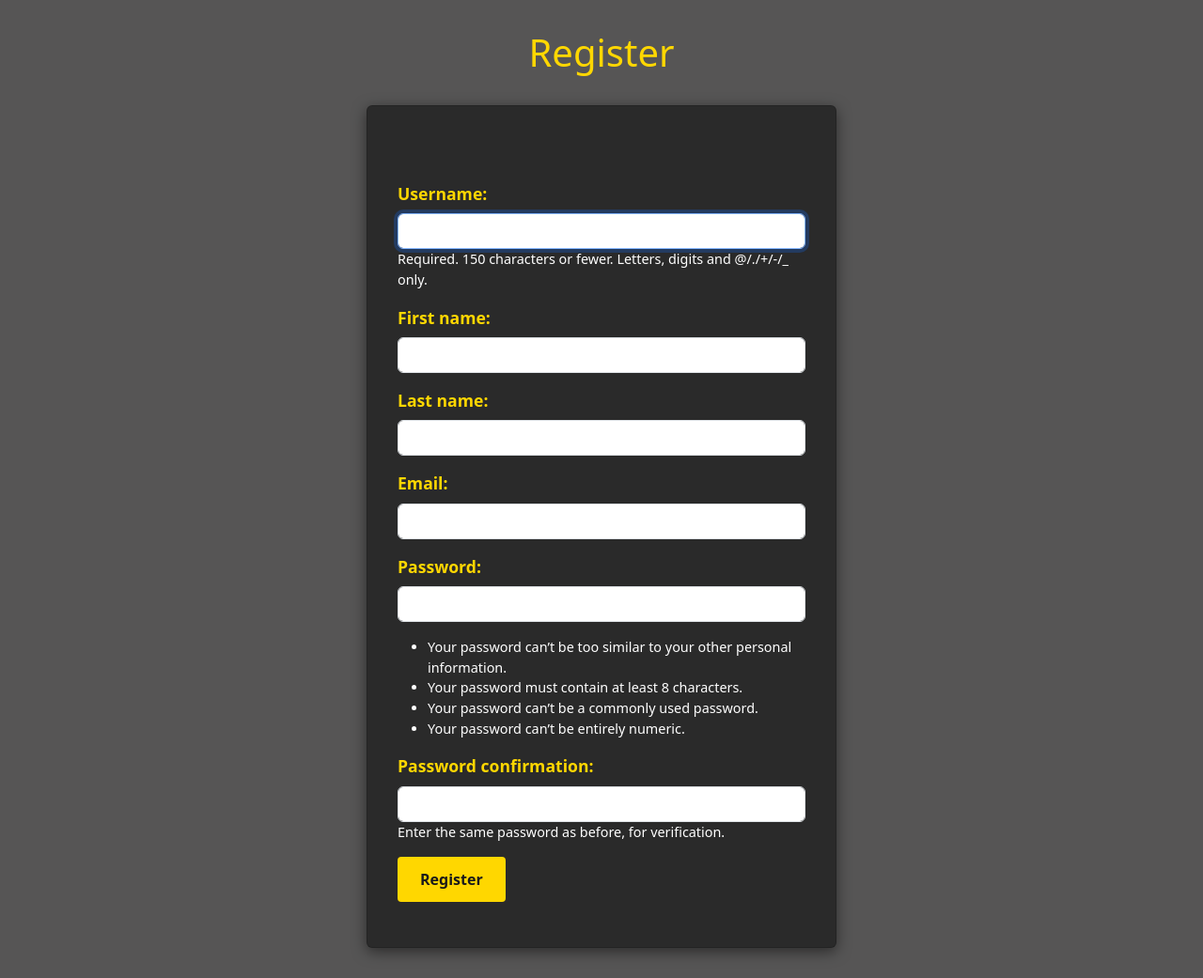
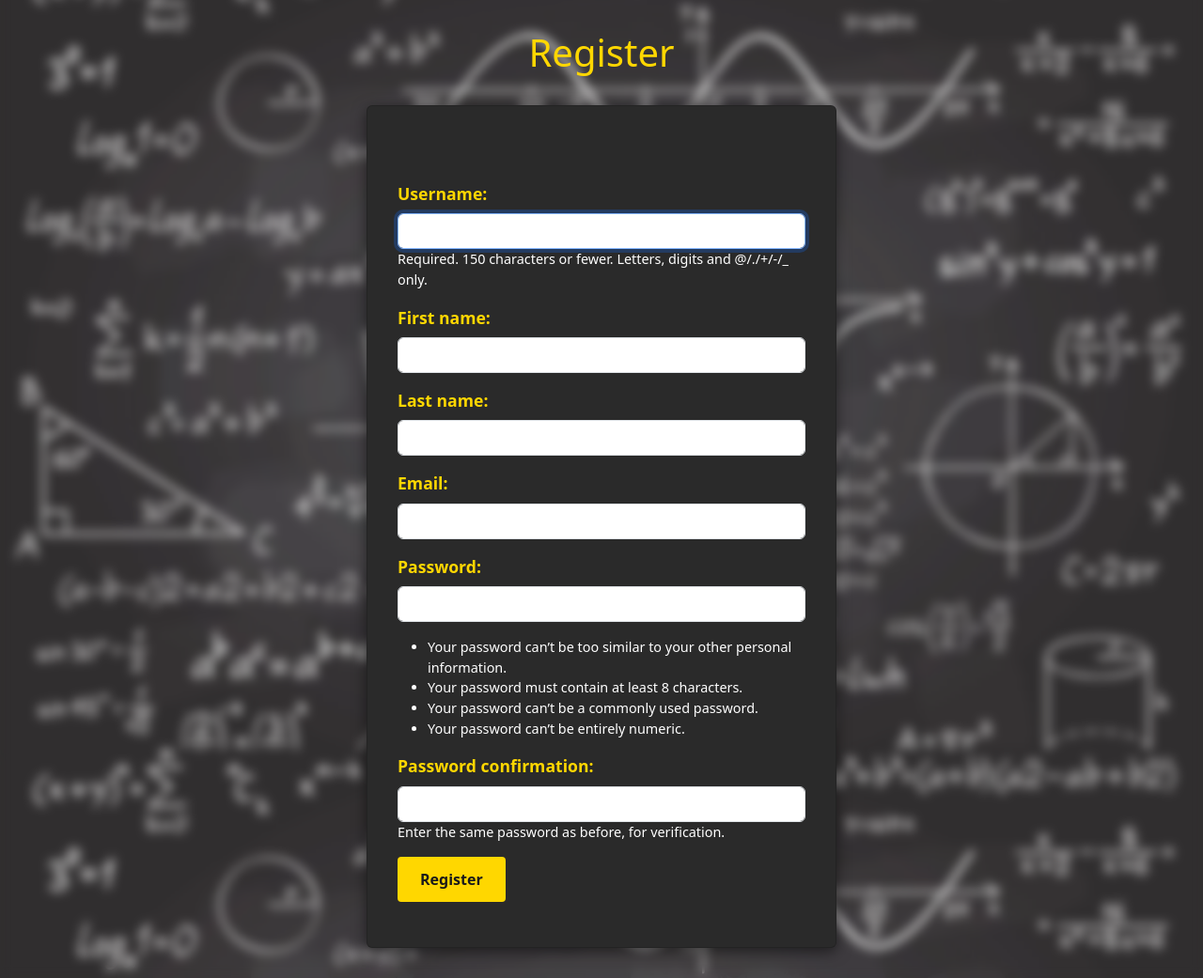
Before and after one commit to Ryan11c/mathify, a Django app: page /members/register/ in a window 1280 px wide. Shown: the part 56-1097 px from the top of the page at 94% size. Run offline with Django 5.2, Linux system fonts and the light colour scheme; data comes from the database, SQL or seed files in the repository; some libraries are stand-ins or nearby versions.

Commit message:
added background image to login and register page

```diff
--- a/members/templates/registration/login.html
+++ b/members/templates/registration/login.html
@@ -4,6 +4,7 @@
 {% block title %}Login{% endblock %}
 {% block content %}
 <link rel="stylesheet" href="{% static 'members/css/login.css' %}">
+    <body class="background-image" background="{% static 'myApp/images/iStock-mathproblems.png' %}"></body>
     <h1>Login</h1>
     <br/><br/>
     <div class="login-container card">
--- a/members/templates/registration/register.html
+++ b/members/templates/registration/register.html
@@ -4,6 +4,7 @@
 {% block title %}Register{% endblock %}
 {% block content %}
 <link rel="stylesheet" href="{% static 'members/css/register.css' %}">
+    <body class="background-image" background="{% static 'myApp/images/iStock-mathproblems.png' %}"></body>
     <h1>Register</h1>
     <div class="register-container card">
         <br/><br/>
--- a/static/members/css/register.css
+++ b/static/members/css/register.css
@@ -7,6 +7,13 @@
 
 body {
     background-color: #565555;
+}
+
+.background-image { /*same css from login.css. I just copied it over*/
+    position: absolute; /*this makes the whole background blurred.. interesting*/
+    backdrop-filter: blur(6px);
+    background-size: cover;
+    width: 100%;
 }
 
 h1 {
```
Also changed, not shown: static/members/css/login.css (+7 -0 lines), db.sqlite3, static/myApp/images/iStock-mathproblems.png (added).
